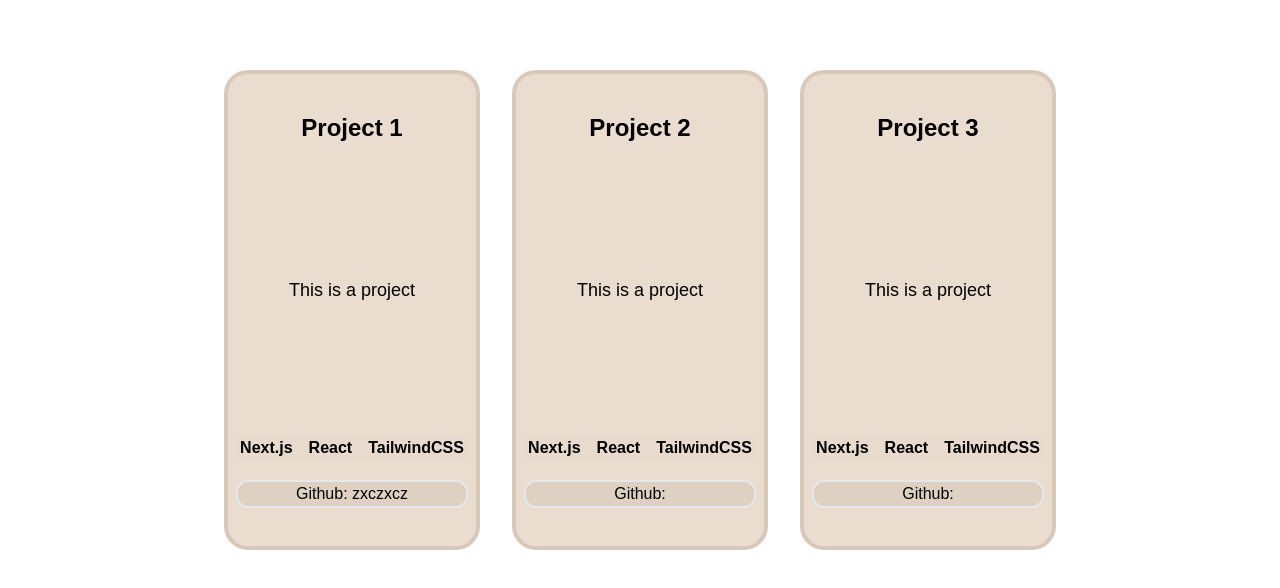
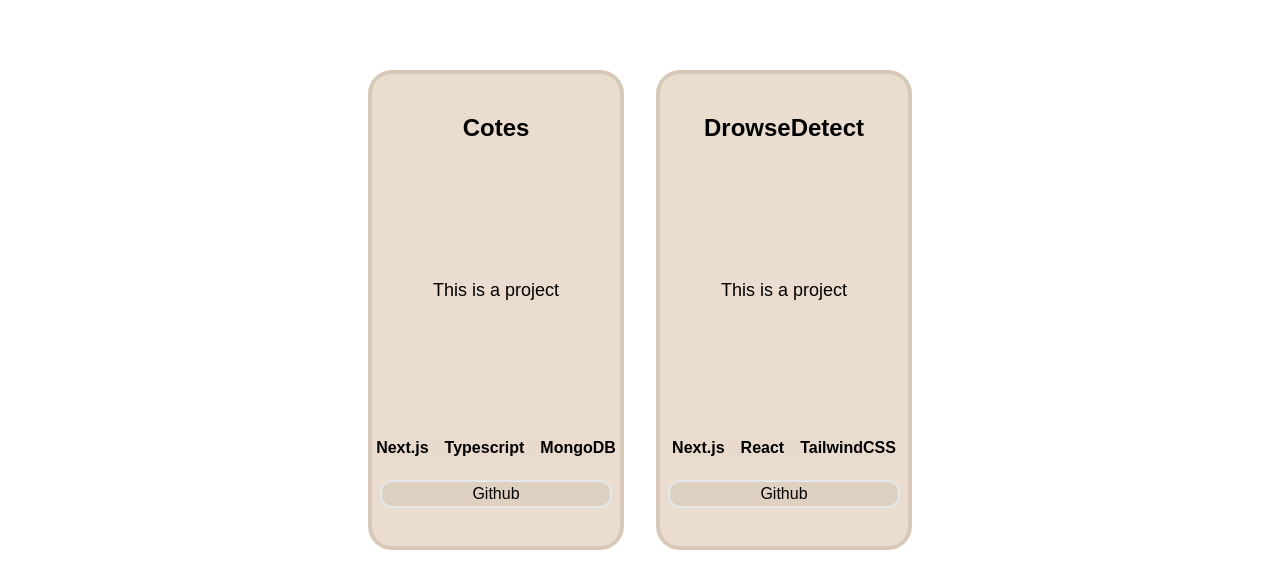
Before and after one commit to pranavbalu1/Portfolio, a React (Create React App) app: page / in a window 1280 px wide. Shown: the part 950-1538 px from the top of the page. Built offline with nearby package versions, Linux system fonts and the light colour scheme.

Commit message:
final commit

```diff
--- a/package.json
+++ b/package.json
@@ -20,6 +20,7 @@
     "react-spring": "^9.5.5",
     "tsparticles": "^2.5.3",
     "typescript": "^5.1.6",
+    "vercel": "^31.4.0",
     "web-vitals": "^2.1.4"
   },
   "scripts": {
--- a/src/screens/navbar.tsx
+++ b/src/screens/navbar.tsx
@@ -10,25 +10,18 @@
 //data
 let Projects_Data = [
     {
-        name: "Project 1",
+        name: "Cotes",
+        description: "This is a project",
+        applied_languages: ["Next.js", "Typescript", "MongoDB"],
+        link: "https://github.com/mithunb9/cotes",
+        production: "https://cotes.mithunb.com/"
+    },
+    {
+        name: "DrowseDetect",
         description: "This is a project",
         applied_languages: ["Next.js", "React", "TailwindCSS"],
-        link: "zxczxcz",
-        production: "sasdasd"
-    },
-    {
-        name: "Project 2",
-        description: "This is a project",
-        applied_languages: ["Next.js", "React", "TailwindCSS"],
-        link: "",
-        production: "sasdasd"
-    },
-    {
-        name: "Project 3",
-        description: "This is a project",
-        applied_languages: ["Next.js", "React", "TailwindCSS"],
-        link: "",
-        production: "sasdasd"
+        link: "https://github.com/pranavbalu1/DrowsyDrivingServer",
+        production: ""
     },
 ]
 
@@ -56,14 +49,14 @@
 
     return (
         <>
-            <section className="grid grid-cols-1 lg:grid-cols-3 gap-8 flex items-center justify-center no-select mt-[50vh] lg:mt-[0] ">
+            <section className="grid grid-cols-1 lg:grid-cols-2 gap-8 flex items-center justify-center no-select mt-[50vh] lg:mt-[0] ">
                 {Projects_Data.map((project) => (
 
                         <div className="flex flex-col items-center justify-between py-[15%] border-4 rounded-xl lg:rounded-3xl gap-8 p-2 w-[80vw] mb-[5vh] lg:mb-[0] h-fit lg:w-[20vw] lg:h-[60vh]  bg-[#eaddcf] border-[#d8c8b8] hover:bg-[#3b855c] hover:border-[#3b855c] hover:text-white delay-75 duration-500 ">
                             <h1 className="text-5xl  lg:text-2xl font-bold">{project.name}</h1>
                             <p className="text-4xl lg:text-lg">{project.description}</p>
                             <div className="flex flex-col items-center justify-center gap-5 w-[100%]" >
-                            <div className="flex flex-row gap-4 w-[100%] bg-[#d8c8b820]  items-center justify-center text-3xl lg:text-base ">
+                            <div className="flex flex-row gap-4 w-[100%] bg-[#d8c8b820]  items-center justify-center text-2xl lg:text-base ">
                                 {project.applied_languages.map((language) => (
 
                                         <h1 className="text-md font-bold">{language}</h1>
@@ -71,7 +64,7 @@
                                 ))}
                             </div>
                             <button onClick={() => window.open(project.link, '_blank')} className="flex flex-row gap-4 w-[80%] lg:w-[100%] bg-[#d8c8b890] border-2 rounded-xl items-center justify-center text-3xl lg:text-base ">
-                                    Github: {project.link}
+                                    Github
                             </button>
 
                             </div>
```
Also changed, not shown: 1 other file (tests, documents, lock files or other folders).
